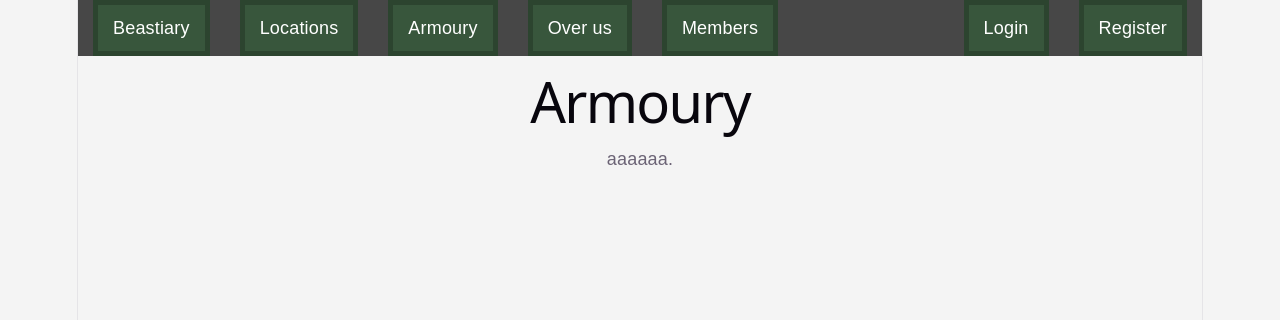
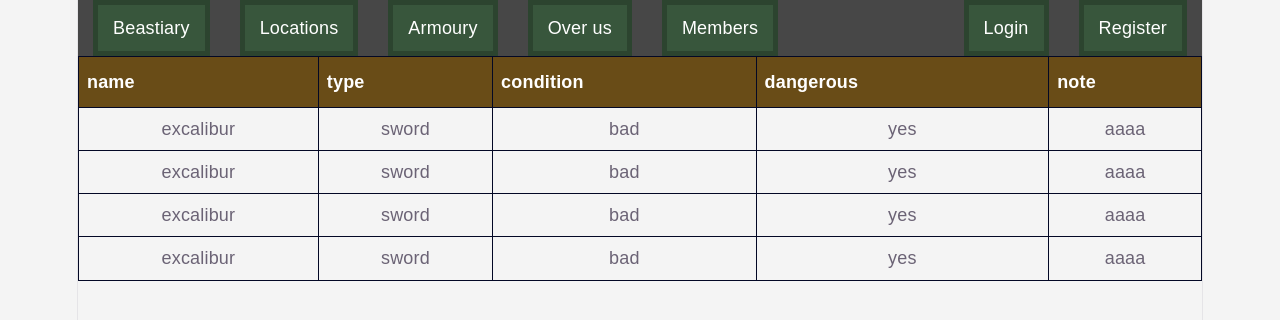
Before and after one commit to Bialywilku412/HollowMeer-Mr.Robot, a React (Vite) app in the folder HollowMeerFrontend/: page /armoury in a window 1280 px wide. Shown: the top 320 px of the page. Built offline with nearby package versions, Linux system fonts and the light colour scheme.

Commit message:
Armoury page with a  simple table of weapons

```diff
--- a/HollowMeerFrontend/src/features/ArmouryPage.tsx
+++ b/HollowMeerFrontend/src/features/ArmouryPage.tsx
@@ -1,9 +1,25 @@
+import ArmouryTable from "../components/ArmouryTable";
+export type Weapon = {
+    name: string;
+    type: string;
+    condition: string
+    dangerous: boolean;
+    note: string;
+
+}
 function Armoury() {
-  return (
-    <>
-      <h1>Armoury</h1>
-      <p>aaaaaa.</p>
-    </>
-  );
+    const weapons: Weapon[] = [
+        { name: "excalibur", type: "sword", condition: "bad", dangerous: true, note: "aaaa"},
+        { name: "excalibur", type: "sword", condition: "bad", dangerous: true, note: "aaaa"},
+        { name: "excalibur", type: "sword", condition: "bad", dangerous: true, note: "aaaa"},
+        { name: "excalibur", type: "sword", condition: "bad", dangerous: true, note: "aaaa"},
+    ];
+
+    return (
+        <>
+            <ArmouryTable
+                weapons={weapons}/>
+        </>
+    );
 }
 export default Armoury;
```
